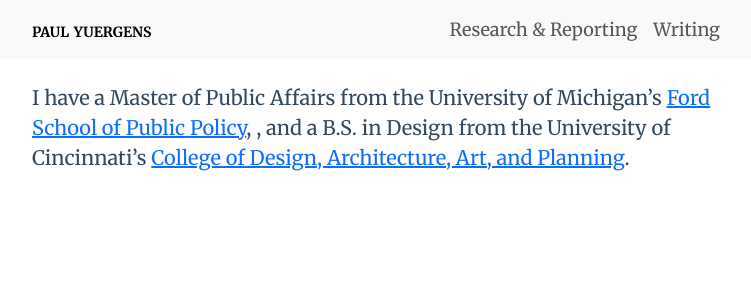
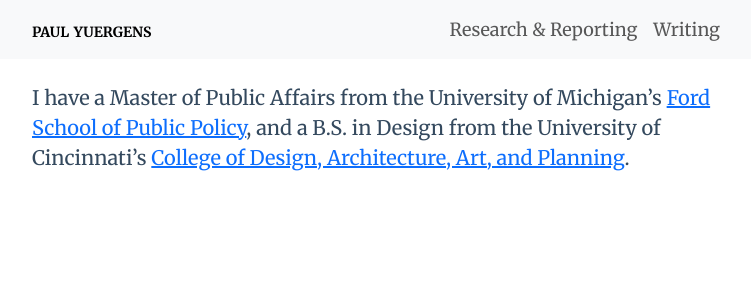
Before and after one commit to pyrgns/pyrgns.github.io, a Jekyll site: the page built from index.md, in a window 1280 px wide. Shown: the top 300 px of the page, without its empty margins (260-1011 px from the left). Built offline with Jekyll 4.4.1, drawn with Linux system fonts in a browser that asks for light colours.

```diff
--- a/index.md
+++ b/index.md
@@ -4,4 +4,4 @@ title: Paul Yuergens
 ---
 
 
-I have a Master of Public Affairs from the University of Michigan’s [Ford School of Public Policy](https://fordschool.umich.edu/), , and a B.S. in Design from the University of Cincinnati’s [College of Design, Architecture, Art, and Planning](https://daap.uc.edu/).
+I have a Master of Public Affairs from the University of Michigan’s [Ford School of Public Policy](https://fordschool.umich.edu/), and a B.S. in Design from the University of Cincinnati’s [College of Design, Architecture, Art, and Planning](https://daap.uc.edu/).
```
